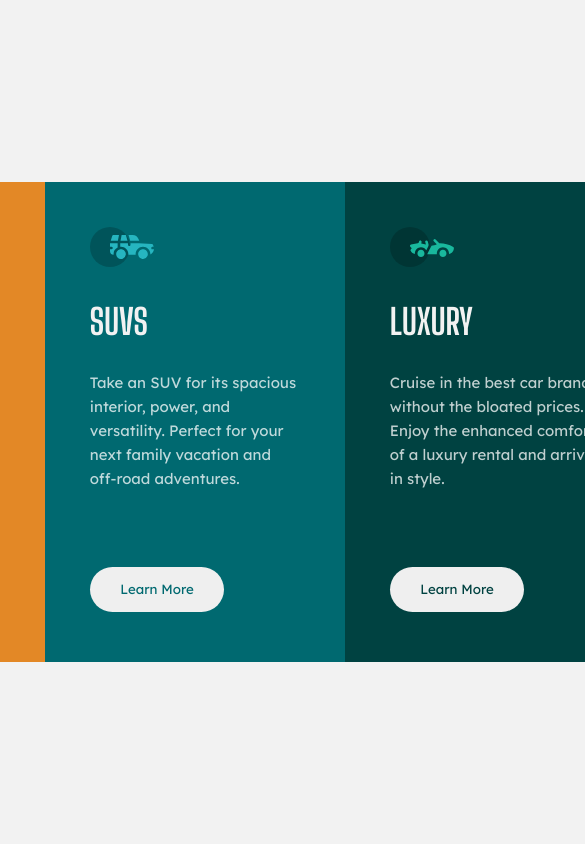
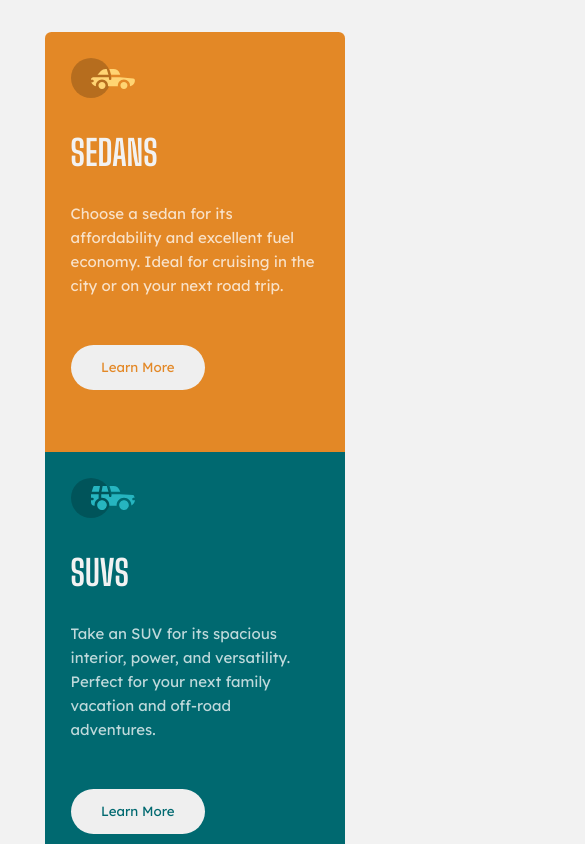
Before and after one commit to agusscript/3-column-preview-card-component, a plain HTML site: page index.html in a window 390 px wide. Shown: the top 844 px of the page, 585 px wide, since content can reach past the window. Drawn offline with Linux system fonts and the light colour scheme.

Commit message:
Add responsive design

```diff
--- a/styles.css
+++ b/styles.css
@@ -31,11 +31,21 @@ main {
 }
 
 .card {
-    width: 300px;
+    max-width: 300px;
     height: 480px;
     box-sizing: border-box;
     padding-left: 2.8rem;
     padding-top: 2.8rem;
+}
+
+.first {
+    border-top-left-radius: 0.4rem;
+    border-bottom-left-radius: 0.4rem;
+}
+
+.third {
+    border-top-right-radius: 0.4rem;
+    border-bottom-right-radius: 0.4rem;
 }
 
 .card h2 {
@@ -100,3 +110,64 @@ main {
 .third button {
     color: var(--Very-dark-cyan);
 }
+
+@media (max-width: 750px) {
+    .card {
+        padding-left: 2rem;
+        padding-top: 2rem;
+    }
+
+    .card button {
+        margin-top: 3rem;
+    }
+}
+
+@media (max-width: 590px) {
+    .card {
+        padding-left: 1.6rem;
+        padding-top: 1.6rem;
+    }
+
+    .card button {
+        margin-top: 2rem;
+    }
+
+    .card p {
+        width: 90%;
+        line-height: 1.5rem;
+    }
+}
+
+@media (max-width: 520px) {
+    main {
+        height: auto;
+        padding: 2rem 1rem;
+    }
+
+    .card-container {
+        flex-direction: column;
+    }
+
+    .card {
+        height: 420px;
+    }
+
+    .first {
+        border-top-left-radius: 0.4rem;
+        border-bottom-left-radius: 0;
+        border-top-right-radius: 0.4rem;
+    }
+
+    .third {
+        border-top-right-radius: 0;
+        border-bottom-right-radius: 0.4rem;
+        border-bottom-left-radius: 0.4rem;
+    }
+}
+
+@media (max-height: 485px) {
+    main {
+        height: auto;
+        padding: 2rem 1rem;
+    }
+}
```
